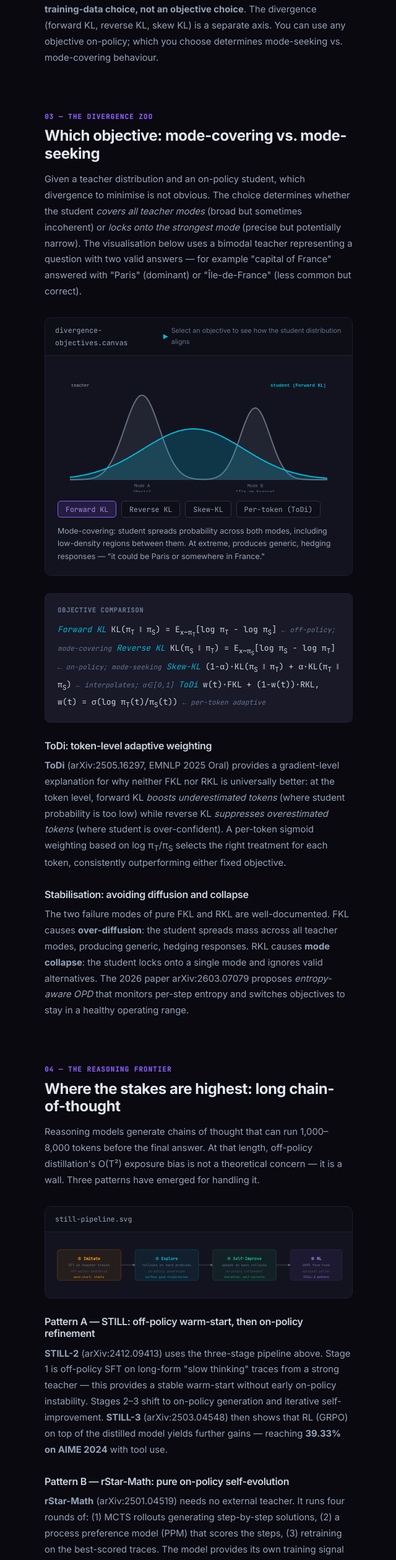
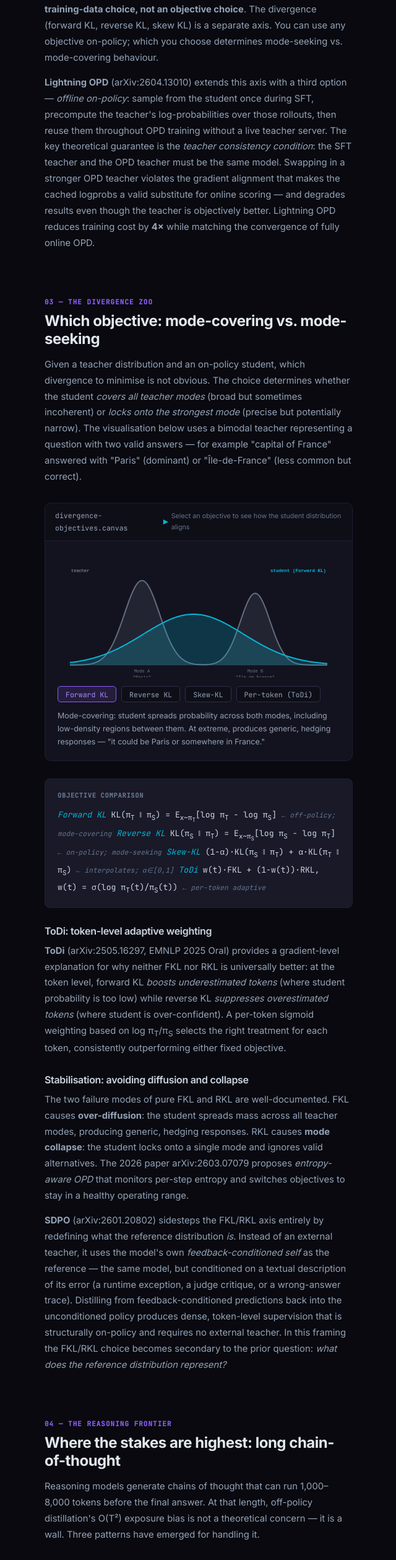
Before and after one commit to tianhaoz95/study, an Astro site in the folder apps/blog/: page /posts/on-policy-distillation in a window 1280 px wide. Shown: the part 2666-5183 px from the top of the page at 62% size, without its empty margins (150-790 px from the left). Built offline with nearby package versions, Linux system fonts and the light colour scheme; Astro itself is replaced by a stand-in of ours.

Commit message:
Weave new papers into §02, §03, §04 of on-policy-distillation
§02 (The On-Policy Fix): new paragraph on Lightning OPD's offline
on-policy variant and the teacher consistency condition — extends
the existing "two-axis" framing with a third practical option.

§03 (Divergence Zoo): new paragraph on SDPO redefining what the
reference distribution *is* (feedback-conditioned self), making
the FKL/RKL choice secondary — clearly orthogonal to existing coverage.

§04 (Reasoning Distillation): new paragraph after Pattern C supplying
Beyond GRPO's sparse-to-dense principle as the theoretical rationale
for why RL-first → distillation ordering reliably outperforms either alone.

Co-Authored-By: Claude Opus 4.7 (1M context) <noreply@anthropic.com>

```diff
--- a/apps/blog/src/pages/posts/on-policy-distillation/index.astro
+++ b/apps/blog/src/pages/posts/on-policy-distillation/index.astro
@@ -280,6 +280,9 @@ import BaseLayout from '../../../layouts/BaseLayout.astro';
 <p>
   The key insight shared by all three: <strong>off-policy vs. on-policy is a training-data choice, not an objective choice</strong>. The divergence (forward KL, reverse KL, skew KL) is a separate axis. You can use any objective on-policy; which you choose determines mode-seeking vs. mode-covering behaviour.
 </p>
+<p>
+  <strong>Lightning OPD</strong> (arXiv:2604.13010) extends this axis with a third option — <em>offline on-policy</em>: sample from the student once during SFT, precompute the teacher's log-probabilities over those rollouts, then reuse them throughout OPD training without a live teacher server. The key theoretical guarantee is the <em>teacher consistency condition</em>: the SFT teacher and the OPD teacher must be the same model. Swapping in a stronger OPD teacher violates the gradient alignment that makes the cached logprobs a valid substitute for online scoring — and degrades results even though the teacher is objectively better. Lightning OPD reduces training cost by <strong>4×</strong> while matching the convergence of fully online OPD.
+</p>
 </section>
 
 <!-- ─────────────────────────────────────── §03 DIVERGENCE ZOO -->
@@ -325,6 +328,9 @@ import BaseLayout from '../../../layouts/BaseLayout.astro';
 <h3>Stabilisation: avoiding diffusion and collapse</h3>
 <p>
   The two failure modes of pure FKL and RKL are well-documented. FKL causes <strong>over-diffusion</strong>: the student spreads mass across all teacher modes, producing generic, hedging responses. RKL causes <strong>mode collapse</strong>: the student locks onto a single mode and ignores valid alternatives. The 2026 paper arXiv:2603.07079 proposes <em>entropy-aware OPD</em> that monitors per-step entropy and switches objectives to stay in a healthy operating range.
+</p>
+<p>
+  <strong>SDPO</strong> (arXiv:2601.20802) sidesteps the FKL/RKL axis entirely by redefining what the reference distribution <em>is</em>. Instead of an external teacher, it uses the model's own <em>feedback-conditioned self</em> as the reference — the same model, but conditioned on a textual description of its error (a runtime exception, a judge critique, or a wrong-answer trace). Distilling from feedback-conditioned predictions back into the unconditioned policy produces dense, token-level supervision that is structurally on-policy and requires no external teacher. In this framing the FKL/RKL choice becomes secondary to the prior question: <em>what does the reference distribution represent?</em>
 </p>
 </section>
 
@@ -402,6 +408,9 @@ import BaseLayout from '../../../layouts/BaseLayout.astro';
 </p>
 <p>
   The <strong>cognitive behaviors paper</strong> (arXiv:2503.01307) adds a nuance: whether RL succeeds at all depends on whether the base model already exhibits verification, backtracking, subgoal-setting, and backward chaining. Distilling those <em>reasoning behaviors</em> — even from wrong-answer traces — is a prerequisite for RL to work. This positions on-policy distillation as a necessary first step before RL, not just an alternative to it.
+</p>
+<p>
+  <strong>Beyond GRPO and On-Policy Distillation</strong> (arXiv:2605.12483) provides the theoretical framing for why this ordering is optimal: sparse sequence-level rewards (GRPO) are best for building a strong teacher in an exploration-heavy regime, while dense token-level supervision (on-policy distillation) compresses that knowledge into students most efficiently in an exploitation-heavy regime. The two paradigms aren't competing — each is optimal for a different phase, and their correct sequencing (RL to strengthen the teacher, then OPD to transfer) reliably outperforms either alone.
 </p>
 </section>
 
```
